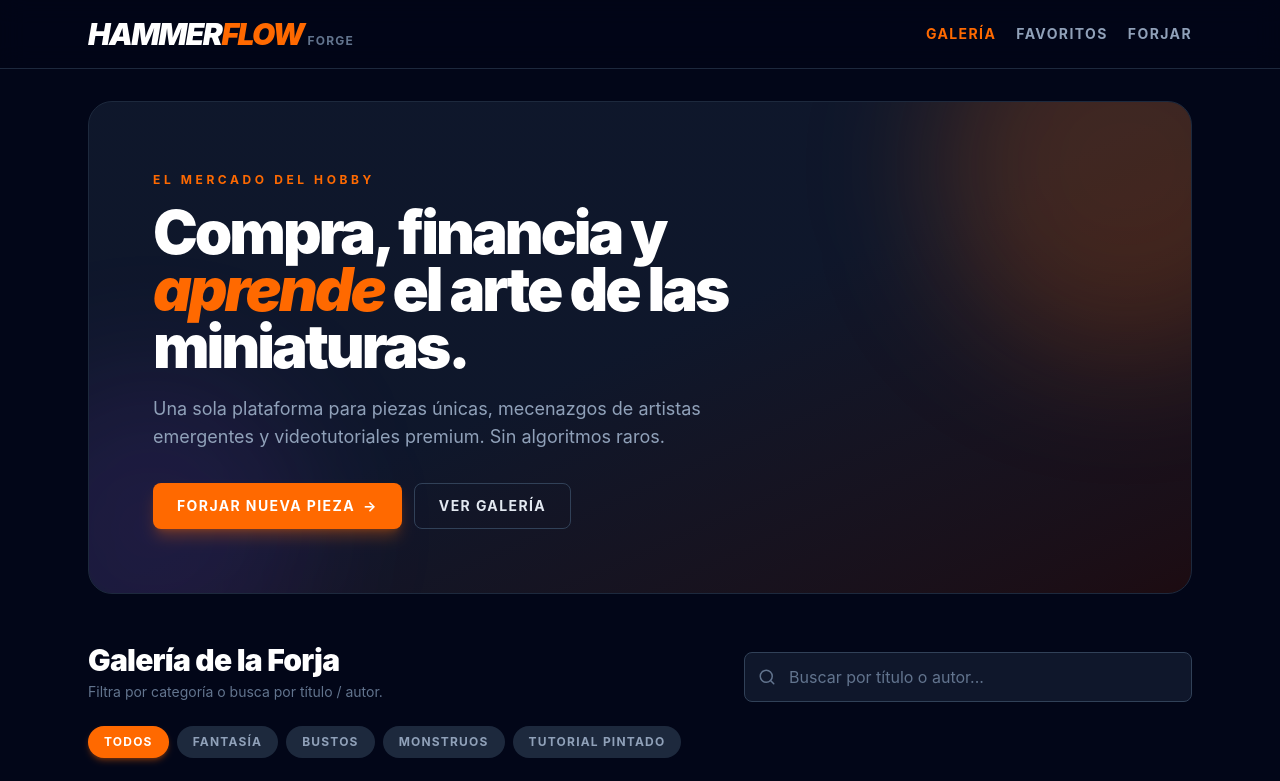
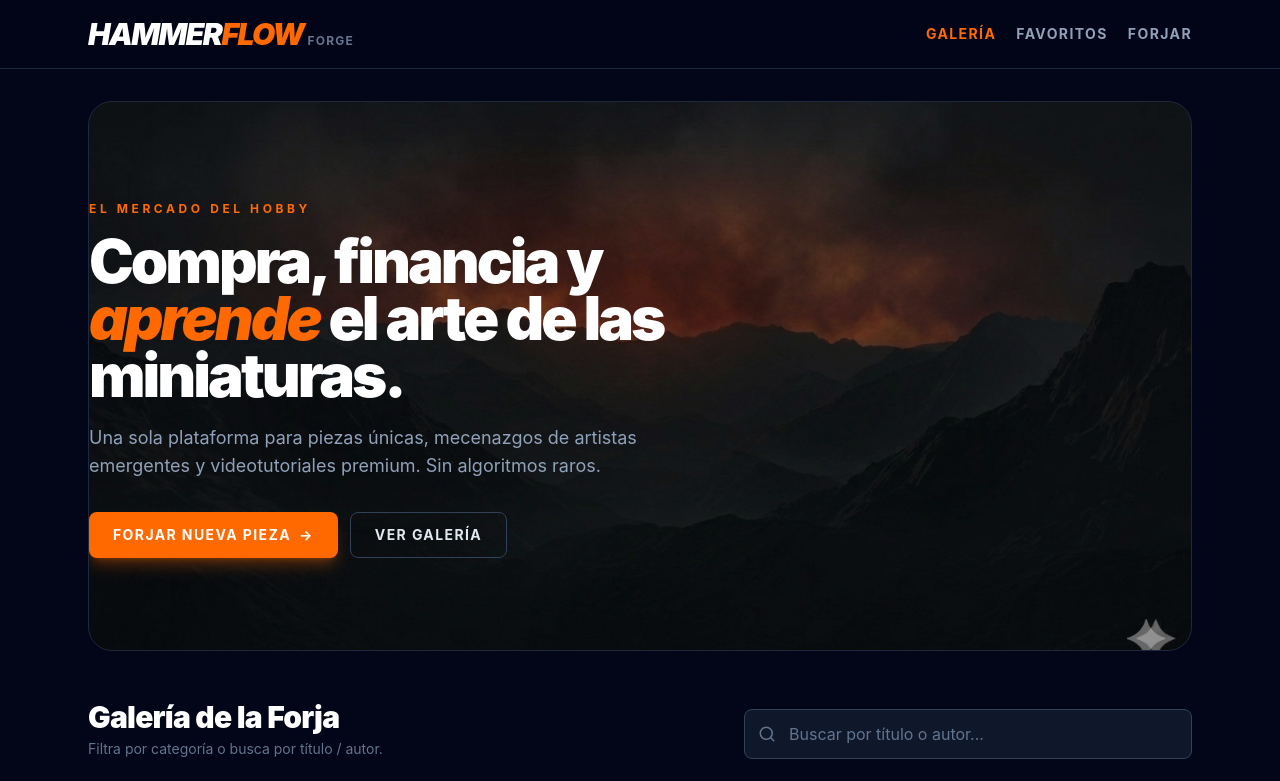
Before and after one commit to JOSU0131/taskflow-fullstack, a React (Vite) app in the folder client/: page / in a window 1280 px wide. Shown: the top 781 px of the page. Built offline with nearby package versions, Linux system fonts and the light colour scheme; no server answers.

Commit message:
-m "fix: retoques estéticos"

```diff
--- a/client/src/components/Hero.tsx
+++ b/client/src/components/Hero.tsx
@@ -6,13 +6,16 @@ import { Link } from 'react-router-dom';
 
 export const Hero = () => (
   <section
-    className="relative overflow-hidden rounded-3xl border border-slate-800
-      bg-gradient-to-br from-slate-900 via-slate-900 to-orange-950/40
-      p-10 md:p-16 mb-12"
+    className="relative overflow-hidden rounded-3xl border border-slate-800 mb-12 min-h-[550px] flex items-center"
+    style={{
+      backgroundImage: "url('/hero-hammerflow.jpg')",
+      backgroundSize: 'cover',
+      backgroundPosition: 'center'
+    }}
   >
-    {/* "Glow" decorativo difuminado */}
-    <div className="pointer-events-none absolute -top-32 -right-32 h-96 w-96 rounded-full bg-orange-500/20 blur-3xl" />
-    <div className="pointer-events-none absolute -bottom-24 -left-24 h-80 w-80 rounded-full bg-purple-500/10 blur-3xl" />
+
+    {/* "Glow" decorativo difuminado / eliminados/ */}
+    <div className="absolute inset-0 bg-black/25" />
 
     <div className="relative max-w-2xl">
       <span className="inline-block text-xs font-bold uppercase tracking-[0.3em] text-orange-500 mb-4">
```
Also changed, not shown: client/public/hero-hammerflow.jpg (added), 2 other files (tests, documents, lock files or other folders).
